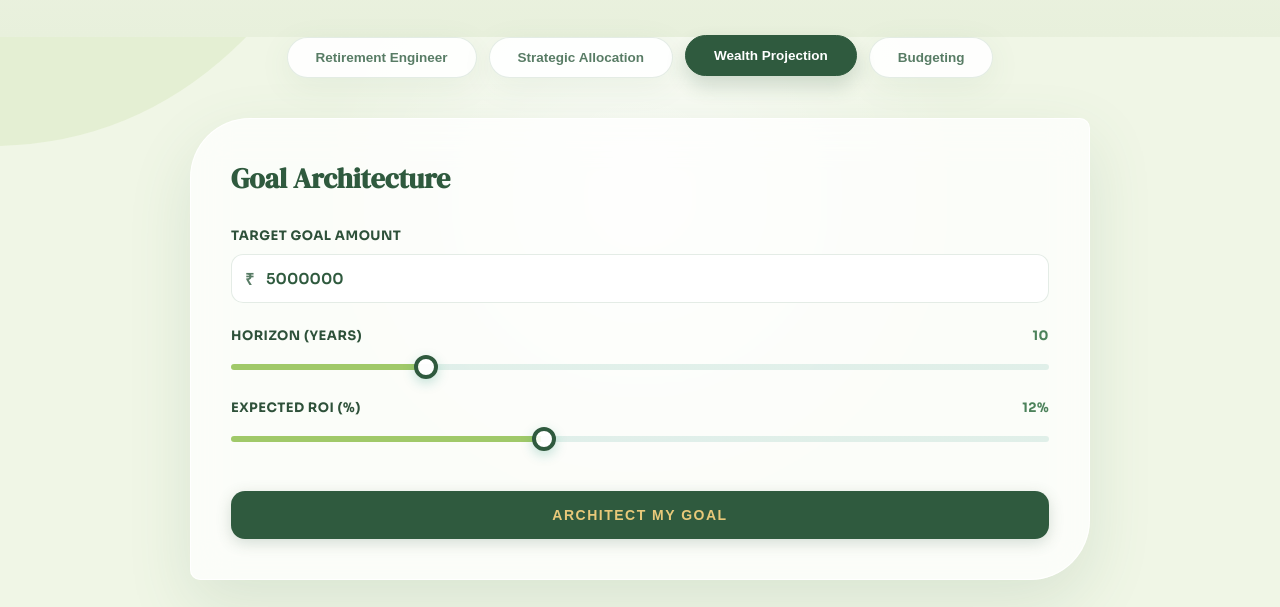
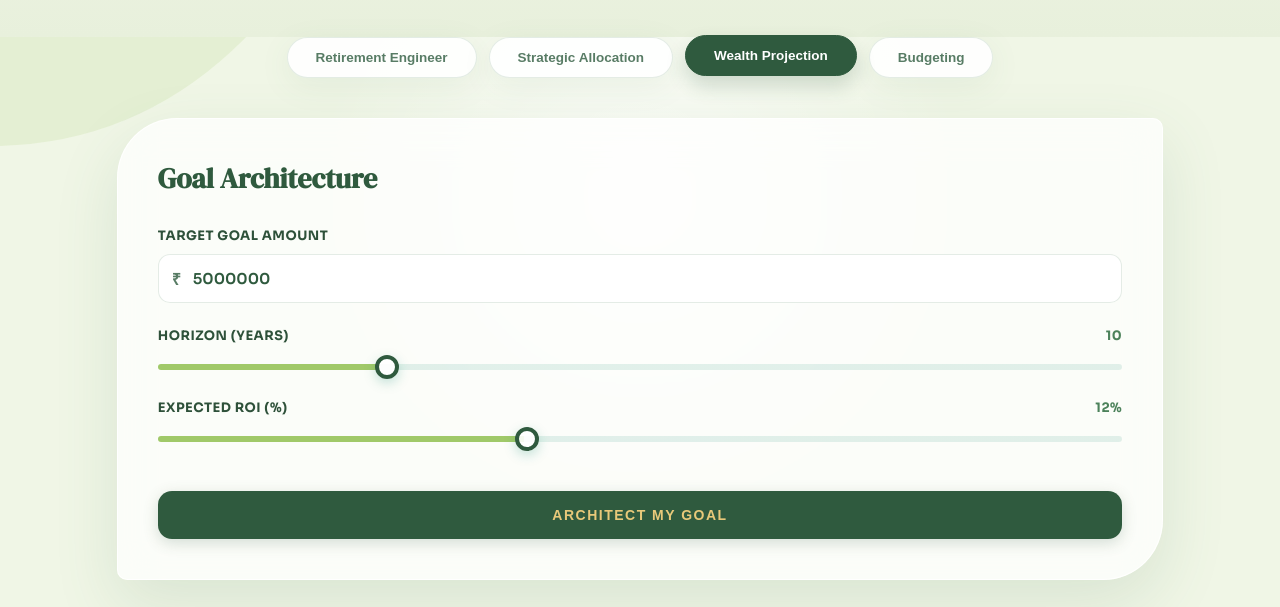
Before and after one commit to suryansh-codes15/ipfs, a website built with Vite: page calculator.html in a window 1280 px wide. Both pictures are taken after a click on the button "Wealth Projection". Shown: the part 204-811 px from the top of the page. Built offline with nearby package versions, Linux system fonts and the light colour scheme; no server answers.

Commit message:
style: widen budgeting panel and finalize elite aesthetics

```diff
--- a/calculator.html
+++ b/calculator.html
@@ -273,6 +273,18 @@
             box-shadow: 0 4px 15px rgba(47, 90, 62, 0.2);
         }
 
+        .calc-inputs {
+            background: var(--panel-bg);
+            backdrop-filter: blur(20px);
+            border: 1px solid var(--white);
+            border-radius: 60px 10px 60px 10px !important;
+            padding: 40px;
+            box-shadow: var(--shadow-lg);
+            width: 100%;
+            max-width: 1100px;
+            /* Widened for Budgeting/Allocation */
+        }
+
         .btn-calculate:hover {
             background: #1a3a26;
             transform: translateY(-2px);
@@ -295,6 +307,7 @@
             box-shadow: var(--shadow-lg);
             width: 100%;
             max-width: 900px;
+            /* Kept focused for wizards */
             margin: 0 auto;
         }
 
```
